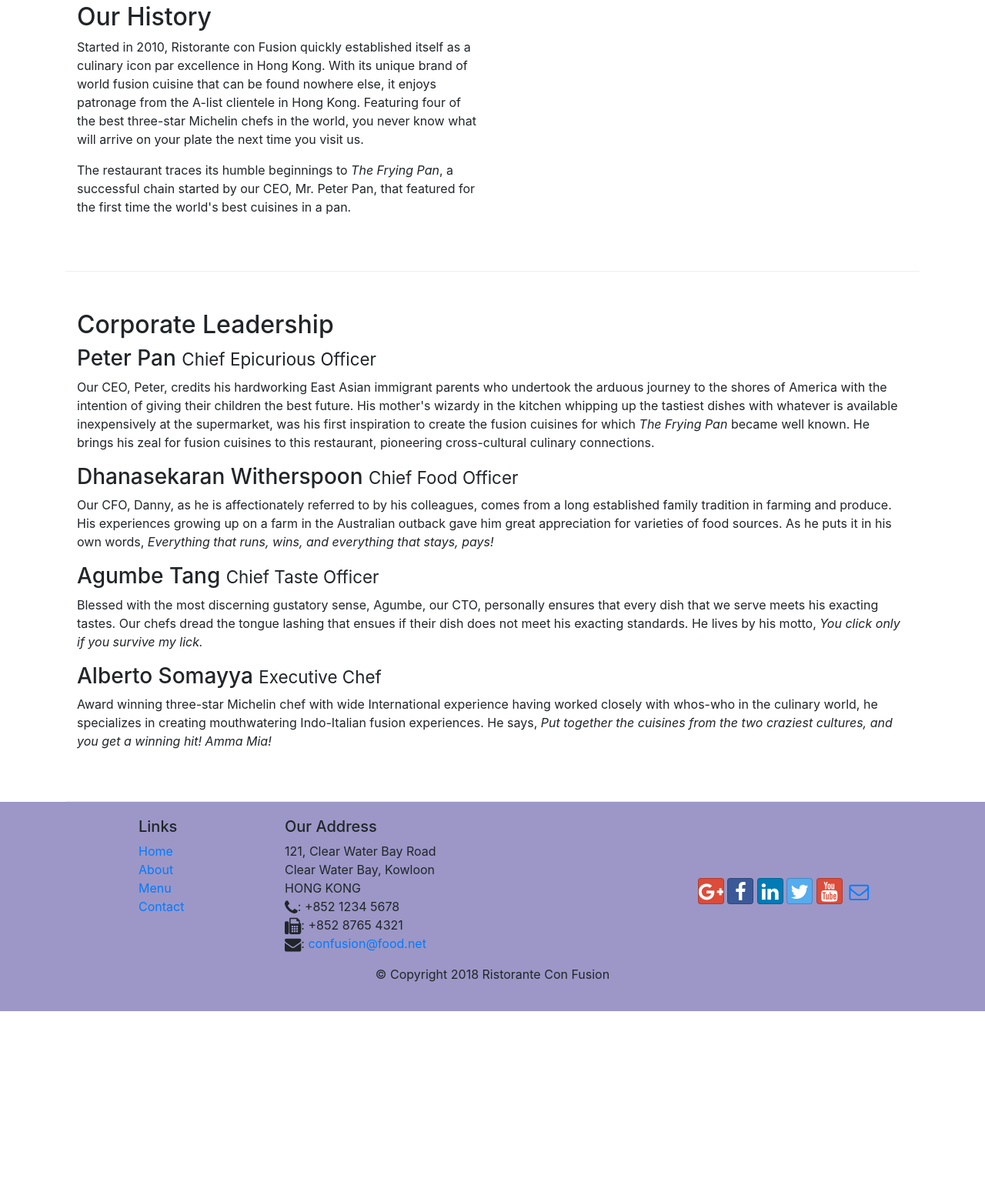
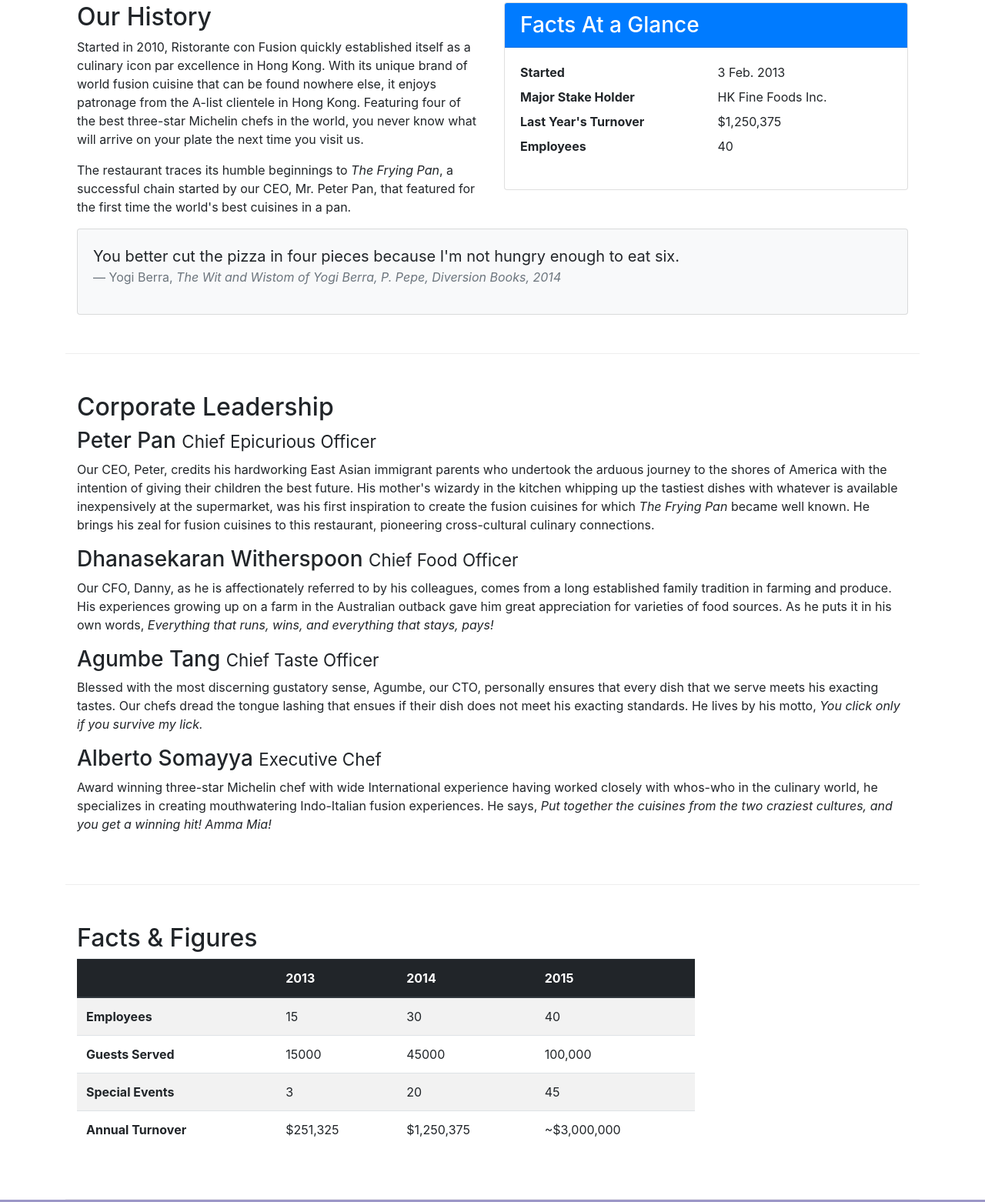
Before and after one commit to acceleraterA/confusion, a website: page aboutus.html in a window 1280 px wide. Shown: the part 462-2024 px from the top of the page at 77% size. Before the commit the page ends 1776 px from the top, so only its background shows below. Drawn offline with nearby package versions, Linux system fonts and the light colour scheme.

Commit message:
table and card

```diff
--- a/aboutus.html
+++ b/aboutus.html
@@ -64,7 +64,35 @@
                     in Hong Kong. Featuring four of the best three-star Michelin chefs in the world, you never know what will arrive on your plate the next time you visit us.</p>
                 <p>The restaurant traces its humble beginnings to <em>The Frying Pan</em>, a successful chain started by our CEO, Mr. Peter Pan, that featured for the first time the world's best cuisines in a pan.</p>
             </div>
-            <div>
+            <div class="col-sm">
+                <div class="card">
+                    <h3 class="card-header bg-primary text-white">Facts At a Glance</h3>
+                    <div class="card-body">
+                        <dl class="row">
+                            <dt class="col-6">Started</dt>
+                            <dd class="col-6">3 Feb. 2013</dd>
+                            <dt class="col-6">Major Stake Holder</dt>
+                            <dd class="col-6">HK Fine Foods Inc.</dd>
+                            <dt class="col-6">Last Year's Turnover</dt>
+                            <dd class="col-6">$1,250,375</dd>
+                            <dt class="col-6">Employees</dt>
+                            <dd class="col-6">40</dd>
+                        </dl>
+                    </div>
+                </div>
+            </div>
+            <div class="col-12">
+                <div class="card card-body bg-light">
+                    <blockquote class="blockquote">
+                        <p class="mb-0">You better cut the pizza in four pieces because I'm not hungry enough to eat six.
+                        </p>
+                        <footer class="blockquote-footer">Yogi Berra,
+                            <cite title="Source Title">
+                                The Wit and Wistom of Yogi Berra, P. Pepe, Diversion Books, 2014
+                            </cite>
+                        </footer>
+                    </blockquote>
+                </div>
             </div>
         </div>
 
@@ -94,7 +122,51 @@
                 </div>
             </div>
         </div>
+        <div class="row row-content">
+            <div class="col-12 col-sm-9">
+                <h2>Facts &amp; Figures</h2>
+                <div class="table-responsive">
+                    <table class="table table-striped">
+                        <thead class="thead-dark">
+                            <tr>
+                                <th>&nbsp;</th>
+                                <th>2013</th>
+                                <th>2014</th>
+                                <th>2015</th>
+                            </tr>
+                        </thead>
+                        <tbody>
+                            <tr>
+                                <th>Employees</th>
+                                <td>15</td>
+                                <td>30</td>
+                                <td>40</td>
+                            </tr>
+                            <tr>
+                                <th>Guests Served</th>
+                                <td>15000</td>
+                                <td>45000</td>
+                                <td>100,000</td>
+                            </tr>
+                            <tr>
+                                <th>Special Events</th>
+                                <td>3</td>
+                                <td>20</td>
+                                <td>45</td>
+                            </tr>
+                            <tr>
+                                <th>Annual Turnover</th>
+                                <td>$251,325</td>
+                                <td>$1,250,375</td>
+                                <td>~$3,000,000</td>
+                            </tr>
+                        </tbody>
+                    </table>
+                </div>
 
+            </div>
+            <div class="col-12 col-sm-3"></div>
+        </div>
     </div>
 
     <footer class="footer">
```
